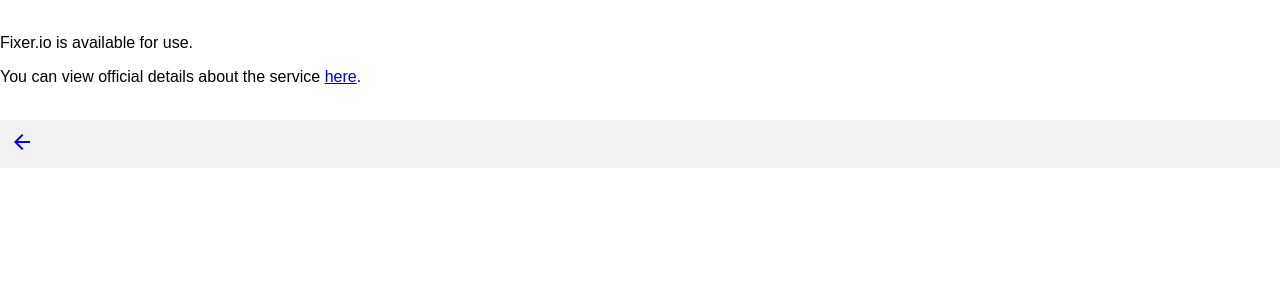
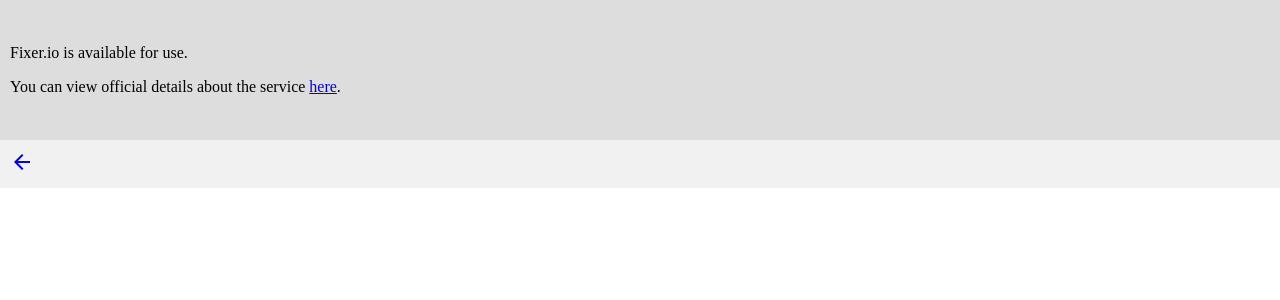
Before and after one commit to mcdonagj/Tiptabs, a Flask app: page /fixer_status in a window 1280 px wide. Shown: the top 300 px of the page. Run offline with Flask 2, Linux system fonts and the light colour scheme; parts of the project's set-up code (start-up, migrations or seed data) failed here and were passed over.

Commit message:
Modify style for content division.
Signed-off-by: Gary McDonald <mcdonagj@dukes.jmu.edu>

```diff
--- a/static/style.css
+++ b/static/style.css
@@ -47,24 +47,23 @@
 }
 
 .btn:hover {
-    background-color: #4CAF50; /* Green */
+    background-color: #4CAF50;
     color: white;
 }
 
 * {
     box-sizing: border-box;
-    font-family: Arial, Helvetica, sans-serif;
+    /*font-family: Arial, Helvetica, sans-serif;*/
 }
 
 body {
   margin: 0;
-  font-family: Arial, Helvetica, sans-serif;
+  /*font-family: Arial, Helvetica, sans-serif;*/
 }
 
 select {
     padding-left: 50% !important;
     width: 100%;
-    /*width:200px;*/
 }
 
 input {
@@ -101,10 +100,10 @@ input {
     color: black;
 }
 
-/*.content {    */
-    /*background-color: #ddd;*/
-    /*padding: 10px;*/
-/*}*/
+.content {
+    background-color: #ddd;
+    padding: 10px;
+}
 
 .footer {
     background-color: #f1f1f1;
@@ -112,9 +111,5 @@ input {
 }
 
 .roundedcorners {
-    /*border-radius: 25px;*/
     border: 2px solid #73AD21;
-    /*padding: 20px; */
-    /*width: 600px;*/
-    /*height: 167px;*/
 }
```
